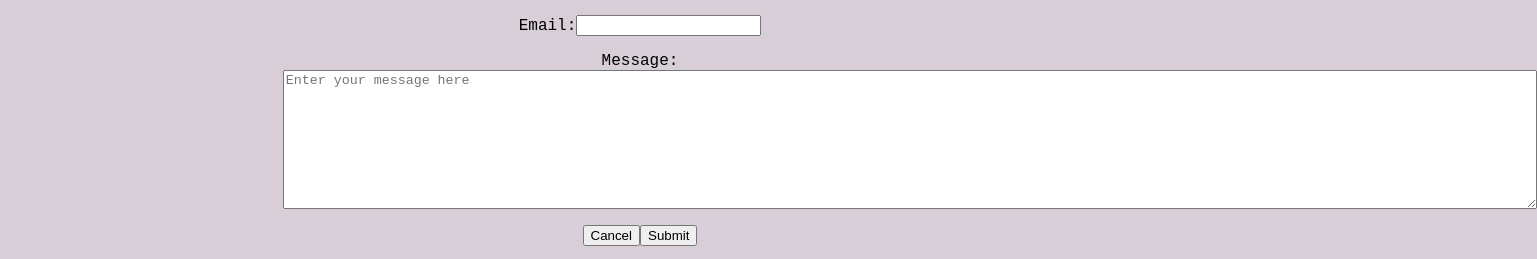
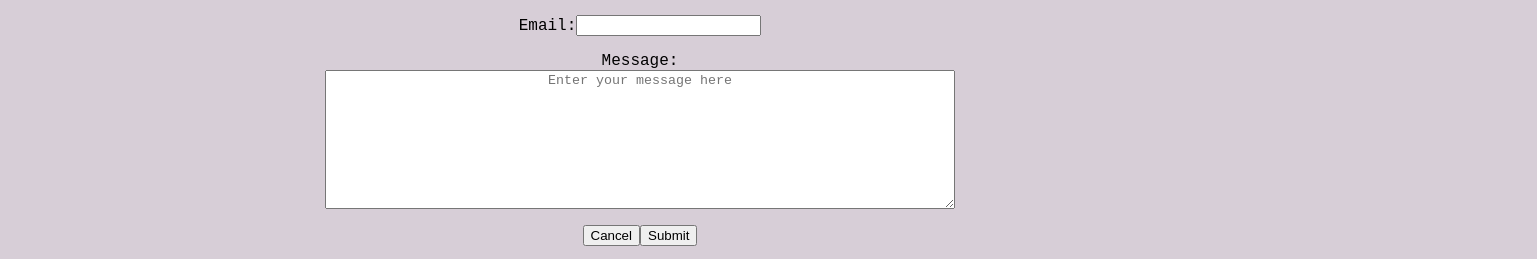
Before and after one commit to ginnygu/ginny_gu, a React (Create React App) app: page / in a window 1280 px wide. Shown: the part 2899-3158 px from the top of the page, 1537 px wide, since content can reach past the window. Built offline with nearby package versions, Linux system fonts and the light colour scheme.

Commit message:
fixing margin

```diff
--- a/src/App.css
+++ b/src/App.css
@@ -312,7 +312,9 @@ span {
     text-align: center;
   }
   .text-input{
-    margin: 0em 20em;
+    width: 50%;
+    text-align: center;
+    margin: auto;
   }
 
 }
```
